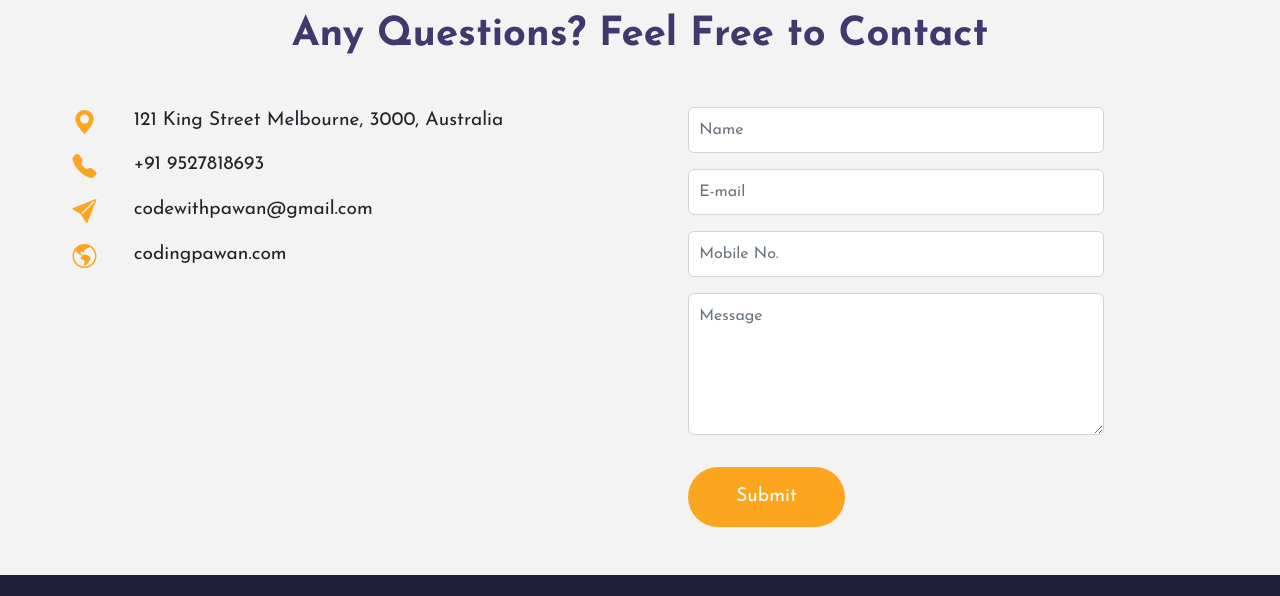
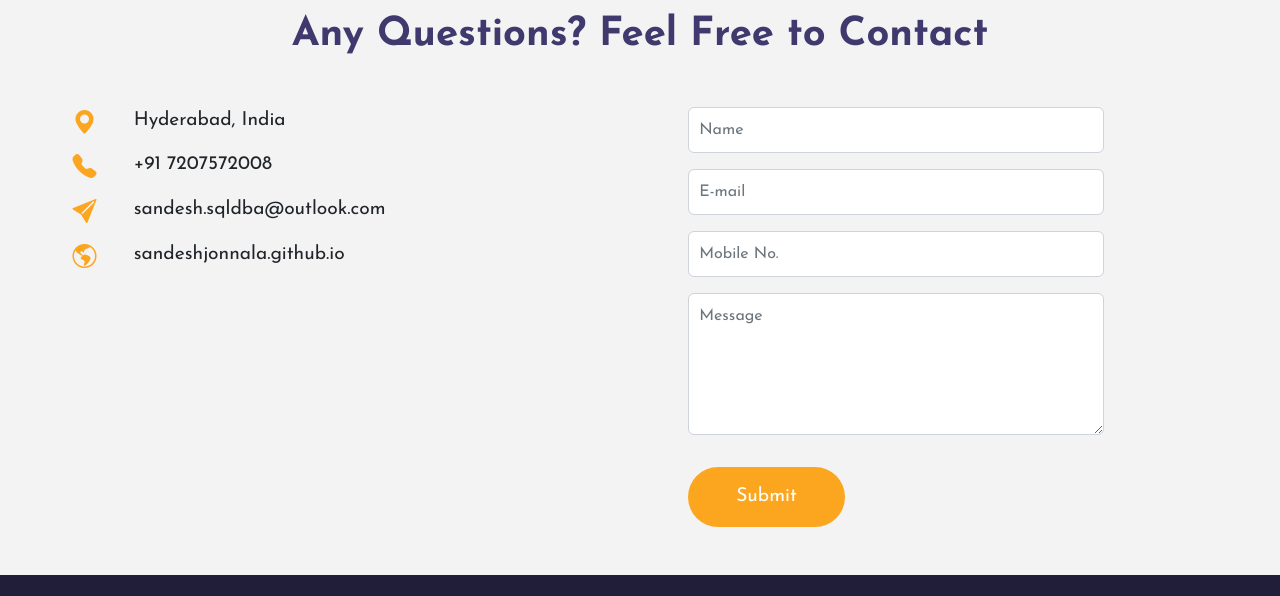
Before and after one commit to sandeshjonnala/portfolio, a plain HTML site: page index.html in a window 1280 px wide. Shown: the part 4375-4971 px from the top of the page. Drawn offline with nearby package versions, Linux system fonts and the light colour scheme.

Commit message:
Update index.html

```diff
--- a/index.html
+++ b/index.html
@@ -759,7 +759,7 @@
               <i class="bi bi-geo-alt-fill"></i>
             </div>
             <div class="col-11">
-              <p>121 King Street Melbourne, 3000, Australia</p>
+              <p>Hyderabad, India</p>
             </div>
           </div>
           <div class="row justify-content-evenly">
@@ -767,7 +767,7 @@
               <i class="bi bi-telephone-fill"></i>
             </div>
             <div class="col-11">
-              <p>+91 9527818693</p>
+              <p>+91 7207572008</p>
             </div>
           </div>
           <div class="row justify-content-evenly">
@@ -775,7 +775,7 @@
               <i class="bi bi-send-fill"></i>
             </div>
             <div class="col-11">
-              <p>codewithpawan@gmail.com</p>
+              <p>sandesh.sqldba@outlook.com</p>
             </div>
           </div>
           <div class="row justify-content-evenly">
@@ -783,7 +783,7 @@
               <i class="bi bi-globe-americas"></i>
             </div>
             <div class="col-11">
-              <p>codingpawan.com</p>
+              <p>sandeshjonnala.github.io</p>
             </div>
           </div>
         </div>
```
